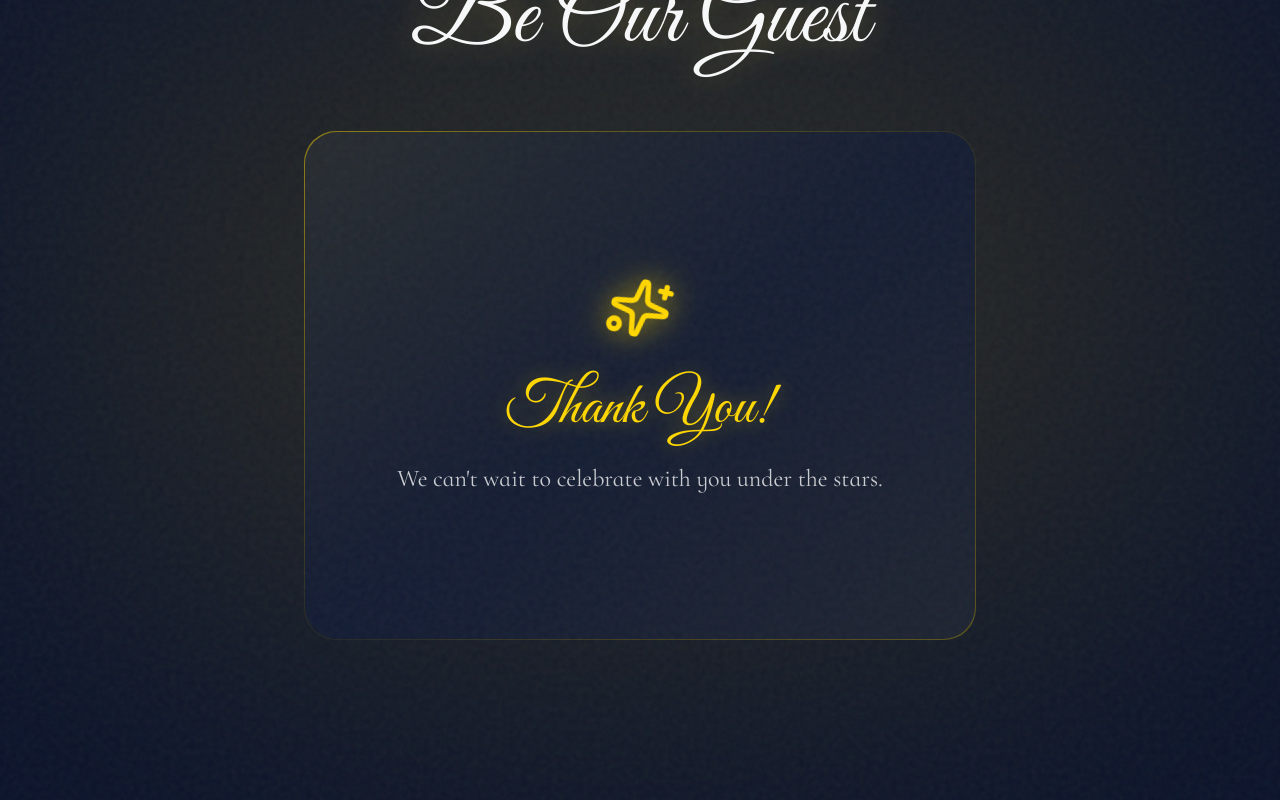
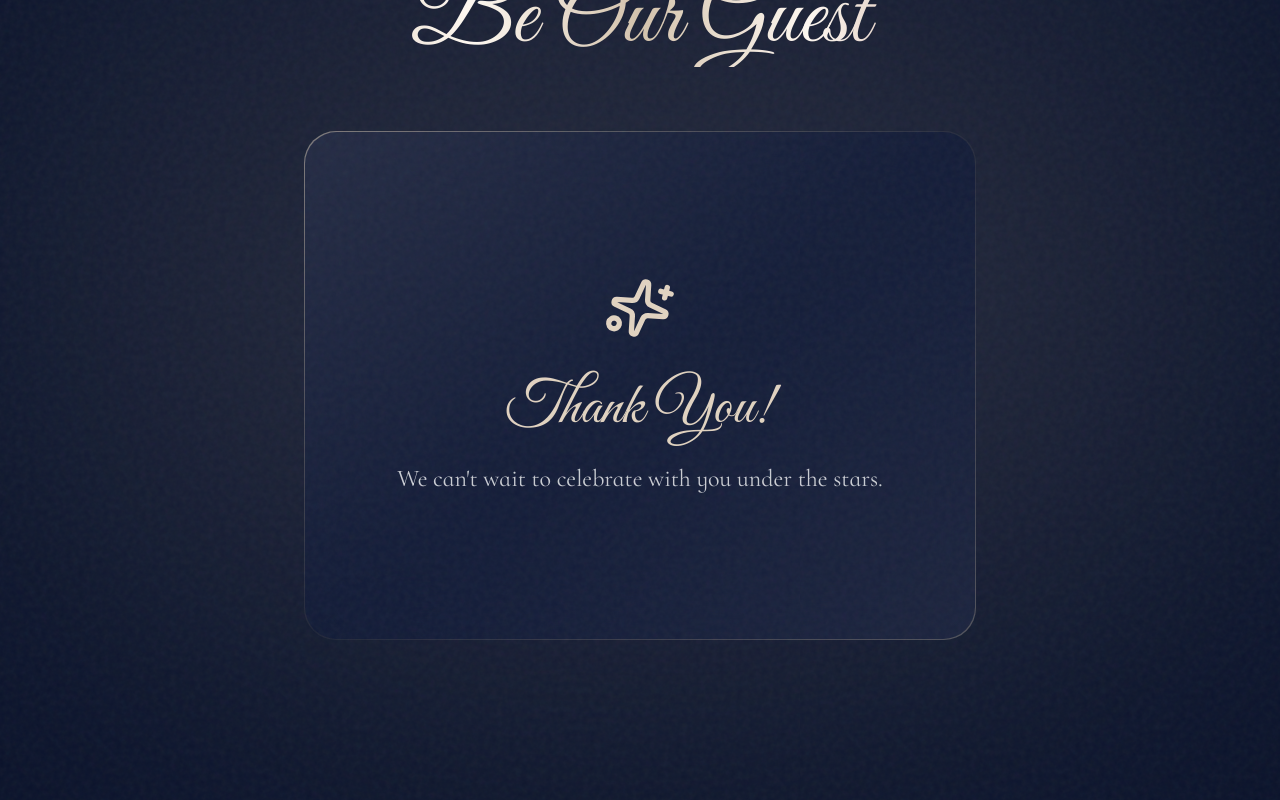
Before and after one commit to yadev64/weddingInvite, a Next.js app: page / in a window 1280 px wide. Both pictures are taken after typing "Sample", "name@example.com", "Sample" into the empty fields and a click on the button "SEND RSVP". Shown: the part 6395-7195 px from the top of the page. Built offline with nearby package versions, Linux system fonts and the light colour scheme.

Commit message:
style: replace yellow with elegant champagne blush

```diff
--- a/src/app/globals.css
+++ b/src/app/globals.css
@@ -1,16 +1,16 @@
 @import "tailwindcss";
 
 @theme {
-  --color-primary: #FFD700;
+  --color-primary: #E1D3C1;
   --color-on-primary: #0B132B;
-  --color-secondary: #F4D03F;
+  --color-secondary: #E1D3C1;
   --color-accent: #1C2541;
   --color-background: #0B132B;
   --color-foreground: #F8F9FA;
   --color-muted: #1C2541;
-  --color-border: #FFD700;
+  --color-border: #E1D3C1;
   --color-destructive: #E74C3C;
-  --color-ring: #FFD700;
+  --color-ring: #E1D3C1;
 
   --font-great-vibes: var(--font-great-vibes);
   --font-cormorant: var(--font-cormorant);
@@ -26,6 +26,14 @@ body {
   background: var(--background);
   color: var(--foreground);
   overflow-x: hidden;
+}
+
+/* Elegant Champagne Blush Gradient */
+.text-elegant-gradient {
+  background: linear-gradient(to right, #E1D3C1, #FFF9F2, #D4C3AC, #FFF9F2, #CBAFA1);
+  -webkit-background-clip: text;
+  background-clip: text;
+  color: transparent;
 }
 
 /* CSS Stars Animation */
@@ -48,13 +56,13 @@ body {
 
 @keyframes twinkle {
   0% { opacity: 0; transform: scale(0.5); }
-  50% { opacity: var(--max-opacity, 0.8); transform: scale(1); box-shadow: 0 0 8px 2px rgba(255, 215, 0, 0.4); }
+  50% { opacity: var(--max-opacity, 0.8); transform: scale(1); box-shadow: 0 0 8px 2px rgba(225, 211, 193, 0.4); }
   100% { opacity: 0; transform: scale(0.5); }
 }
 
 /* Moon Glow */
 .moon-glow {
-  box-shadow: 0 0 50px 20px rgba(255, 215, 0, 0.15), inset 0 0 20px 5px rgba(255, 255, 255, 0.5);
+  box-shadow: 0 0 50px 20px rgba(225, 211, 193, 0.15), inset 0 0 20px 5px rgba(255, 255, 255, 0.5);
 }
 
 /* Paper-cut Shadow */
--- a/src/components/Gallery.tsx
+++ b/src/components/Gallery.tsx
@@ -25,7 +25,7 @@ function ParallaxImage({ src, index }: { src: string, index: number }) {
     <div ref={ref} className={`relative w-full ${aspectClass}`}>
       <motion.div
         style={{ y }}
-        className="relative w-full h-full rounded-2xl overflow-hidden shadow-[0_0_30px_rgba(212,175,55,0.15)] border border-primary/20 group cursor-pointer"
+        className="relative w-full h-full rounded-2xl overflow-hidden shadow-[0_0_30px_rgba(225, 211, 193,0.15)] border border-primary/20 group cursor-pointer"
       >
         <img
           src={src}
@@ -55,7 +55,7 @@ export default function Gallery() {
           <span className="text-primary font-playfair tracking-[0.3em] uppercase text-xs mb-6 inline-block">
             Gallery
           </span>
-          <h2 className="font-great-vibes text-6xl md:text-8xl mb-4 drop-shadow-[0_0_20px_rgba(212,175,55,0.3)] text-gold-gradient">
+          <h2 className="font-great-vibes text-6xl md:text-8xl mb-4 drop-shadow-[0_0_20px_rgba(225, 211, 193,0.3)] text-elegant-gradient">
             Captured Moments
           </h2>
         </motion.div>
--- a/src/components/Hero.tsx
+++ b/src/components/Hero.tsx
@@ -110,7 +110,7 @@ export default function Hero() {
           The Wedding Celebration Of
         </motion.h2>
 
-        <SplitText text="Deepa" delay={0.5} className="font-great-vibes text-7xl md:text-8xl lg:text-[10rem] drop-shadow-[0_0_20px_rgba(212,175,55,0.3)] text-gold-gradient" />
+        <SplitText text="Deepa" delay={0.5} className="font-great-vibes text-7xl md:text-8xl lg:text-[10rem] drop-shadow-[0_0_20px_rgba(225, 211, 193,0.3)] text-elegant-gradient" />
 
         <motion.div
           initial={{ opacity: 0, scale: 0.5 }}
@@ -121,7 +121,7 @@ export default function Hero() {
           &
         </motion.div>
 
-        <SplitText text="Yadev" delay={1.2} className="font-great-vibes text-7xl md:text-8xl lg:text-[10rem] drop-shadow-[0_0_20px_rgba(212,175,55,0.3)] text-gold-gradient" />
+        <SplitText text="Yadev" delay={1.2} className="font-great-vibes text-7xl md:text-8xl lg:text-[10rem] drop-shadow-[0_0_20px_rgba(225, 211, 193,0.3)] text-elegant-gradient" />
 
         <motion.p
           initial={{ opacity: 0 }}
@@ -146,7 +146,7 @@ export default function Hero() {
           animate={{ y: [0, 15, 0] }}
           transition={{ repeat: Infinity, duration: 2, ease: "easeInOut" }}
         >
-          <ChevronDown className="text-primary w-8 h-8 opacity-90 drop-shadow-[0_0_5px_rgba(212,175,55,0.8)]" />
+          <ChevronDown className="text-primary w-8 h-8 opacity-90 drop-shadow-[0_0_5px_rgba(225, 211, 193,0.8)]" />
         </motion.div>
       </motion.div>
     </section>
--- a/src/components/RSVP.tsx
+++ b/src/components/RSVP.tsx
@@ -36,7 +36,7 @@ export default function RSVP() {
           <span className="text-primary/70 font-playfair uppercase tracking-[0.4em] text-sm mb-4 inline-block">
             RSVP
           </span>
-          <h2 className="font-great-vibes text-7xl md:text-8xl mb-4 drop-shadow-[0_0_15px_rgba(212,175,55,0.4)] text-gold-gradient">
+          <h2 className="font-great-vibes text-7xl md:text-8xl mb-4 drop-shadow-[0_0_15px_rgba(225, 211, 193,0.4)] text-elegant-gradient">
             Be Our Guest
           </h2>
         </motion.div>
@@ -62,9 +62,9 @@ export default function RSVP() {
                   transition={{ duration: 20, repeat: Infinity, ease: "linear" }}
                   className="inline-block mb-8"
                 >
-                  <Sparkles className="w-16 h-16 text-primary drop-shadow-[0_0_15px_rgba(255,215,0,0.8)]" />
+                  <Sparkles className="w-16 h-16 text-primary drop-shadow-[0_0_15px_rgba(225, 211, 193,0.8)]" />
                 </motion.div>
-                <h3 className="font-great-vibes text-6xl text-primary mb-6 drop-shadow-[0_0_10px_rgba(255,215,0,0.4)]">Thank You!</h3>
+                <h3 className="font-great-vibes text-6xl text-primary mb-6 drop-shadow-[0_0_10px_rgba(225, 211, 193,0.4)]">Thank You!</h3>
                 <p className="text-foreground/80 font-cormorant text-2xl">We can't wait to celebrate with you under the stars.</p>
               </motion.div>
             ) : (
@@ -123,7 +123,7 @@ export default function RSVP() {
                 <button
                   type="submit"
                   disabled={status === "loading"}
-                  className="w-full mt-12 py-5 rounded-xl bg-gradient-to-r from-primary/80 to-primary text-[#0B132B] font-playfair uppercase tracking-[0.3em] font-semibold text-sm flex items-center justify-center gap-4 hover:shadow-[0_0_30px_rgba(255,215,0,0.6)] transition-all duration-500 disabled:opacity-50 overflow-hidden relative group"
+                  className="w-full mt-12 py-5 rounded-xl bg-gradient-to-r from-primary/80 to-primary text-[#0B132B] font-playfair uppercase tracking-[0.3em] font-semibold text-sm flex items-center justify-center gap-4 hover:shadow-[0_0_30px_rgba(225, 211, 193,0.6)] transition-all duration-500 disabled:opacity-50 overflow-hidden relative group"
                 >
                   <div className="absolute inset-0 w-full h-full bg-white/20 -translate-x-full group-hover:translate-x-full transition-transform duration-1000 ease-in-out" />
                   {status === "loading" ? "Sending via owl..." : "Send RSVP"}
--- a/src/components/Story.tsx
+++ b/src/components/Story.tsx
@@ -79,7 +79,7 @@ export default function Story() {
             Chapter I
           </motion.span>
 
-          <h2 className="font-great-vibes text-7xl md:text-8xl lg:text-9xl mb-24 drop-shadow-[0_0_20px_rgba(212,175,55,0.3)] text-gold-gradient">
+          <h2 className="font-great-vibes text-7xl md:text-8xl lg:text-9xl mb-24 drop-shadow-[0_0_20px_rgba(225, 211, 193,0.3)] text-elegant-gradient">
             How we met
           </h2>
 
```
Also changed, not shown: src/components/Events.tsx (+7 -7 lines).
